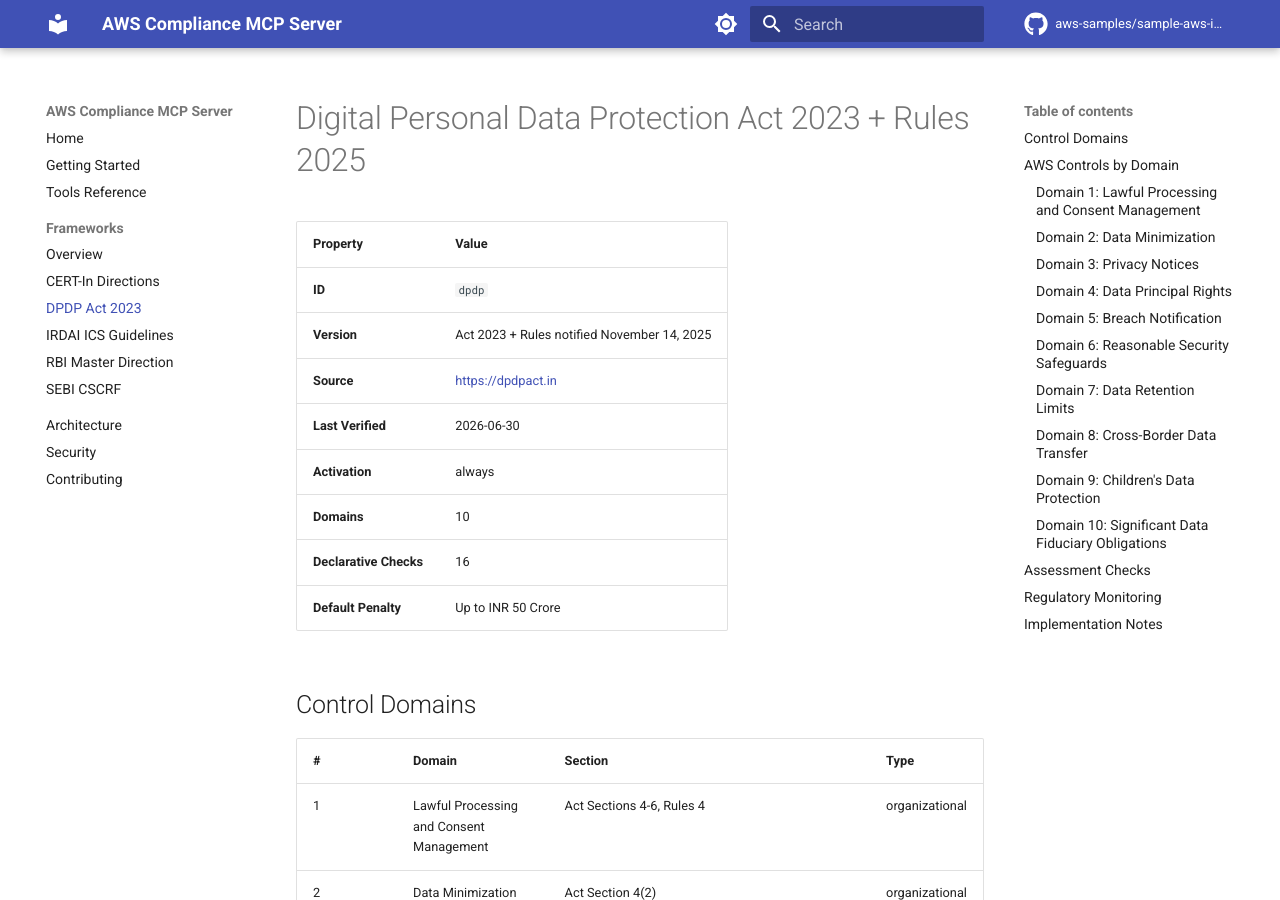
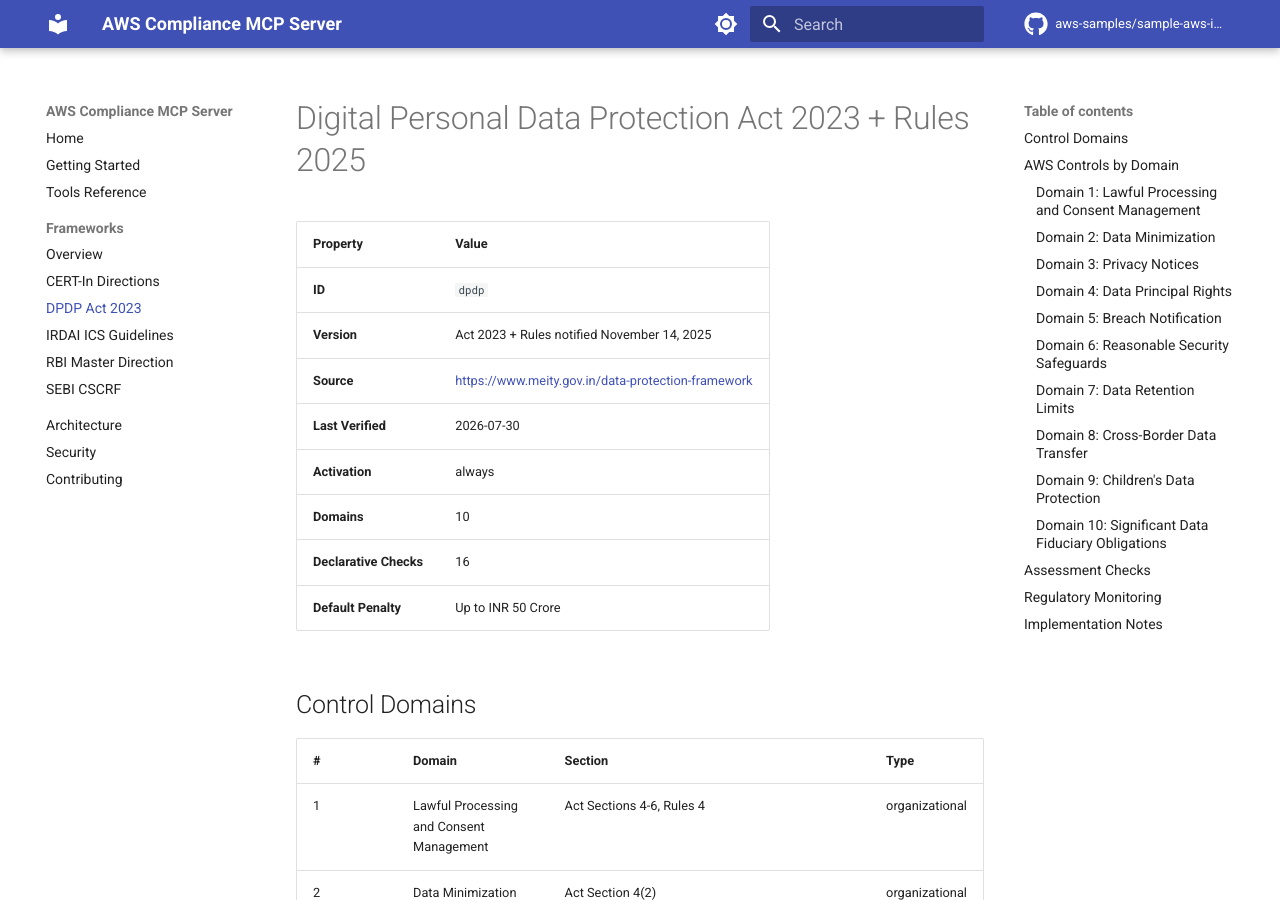
Before and after one commit to aws-samples/sample-aws-india-compliance-mcp, an MkDocs documentation site: the page built from docs/frameworks/dpdp.md, in a window 1280 px wide and 900 px high. Built offline with MkDocs 1.6.1 and Material for MkDocs 9.7.7, drawn with Linux system fonts in a browser that asks for light colours; comment, search, counter and statistics services are not loaded; some of the changed text lies outside the part shown.

Commit message:
chore: auto-update framework docs, README, and manifest [skip ci]

```diff
--- a/docs/frameworks/dpdp.md
+++ b/docs/frameworks/dpdp.md
@@ -4,8 +4,8 @@
 |----------|-------|
 | **ID** | `dpdp` |
 | **Version** | Act 2023 + Rules notified November 14, 2025 |
-| **Source** | [https://dpdpact.in](https://dpdpact.in) |
-| **Last Verified** | 2026-06-30 |
+| **Source** | [https://www.meity.gov.in/data-protection-framework](https://www.meity.gov.in/data-protection-framework) |
+| **Last Verified** | 2026-07-30 |
 | **Activation** | always |
 | **Domains** | 10 |
 | **Declarative Checks** | 16 |
@@ -213,7 +213,7 @@ This framework has **16 declarative checks**
 ## Regulatory Monitoring
 
 **Search Sources:**
-- https://dpdpact.in
+- https://www.meity.gov.in/data-protection-framework
 
 **Monitoring Keywords:**
 `data protection, personal data, dpdp, privacy, consent, data principal, data fiduciary, breach notification`
```
Also changed, not shown: docs/frameworks/index.md (+1 -1 lines).
